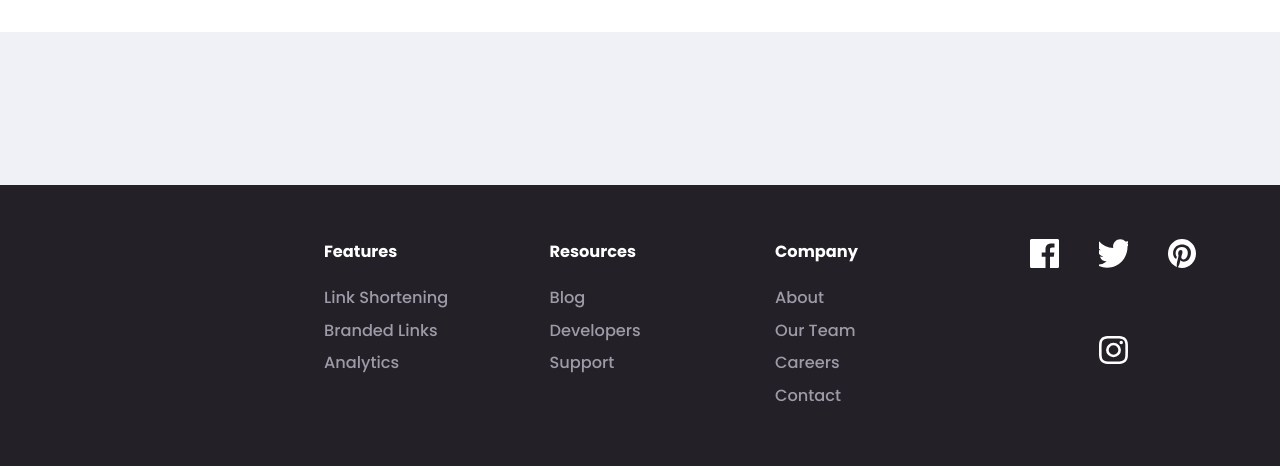
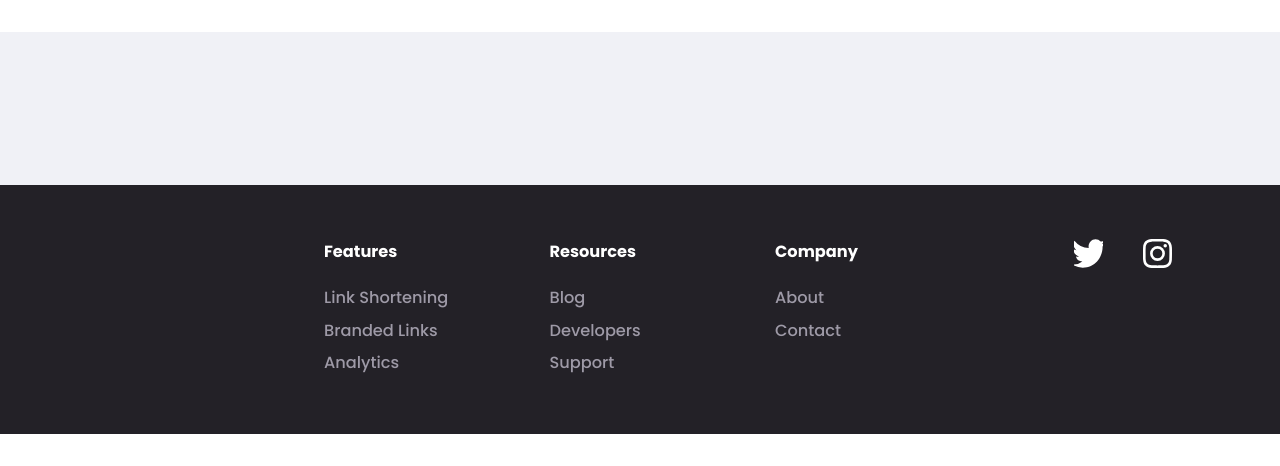
Before and after one commit to akkupy/sliceit, a Django app: page / in a window 1280 px wide; the page is wider, and only the part inside the window is pictured. Shown: the part 1022-1488 px from the top of that part. After the commit the page ends 1456 px from the top of that part, so only its background shows below. Run offline with Django 4.2, Linux system fonts and the light colour scheme.

Commit message:
Updated Footer

```diff
--- a/web/templates/index.html
+++ b/web/templates/index.html
@@ -118,28 +118,24 @@
       <article>
         <h4> Resources</h4>
         <ul class="gray-p">
-          <li><a href="/"> Blog</a></li>
-          <li><a href="/"> Developers</a></li>
-          <li><a href="/"> Support</a></li>
+          <li><a href="blog.akkupy.me"> Blog</a></li>
+          <li><a href="akkupy.me"> Developers</a></li>
+          <li><a href="https://t.me/akkupy"> Support</a></li>
         </ul>
       </article>
       <article>
         <h4> Company</h4>
         <ul class="gray-p">
-          <li><a href="/">About</a></li>
-          <li><a href="/">Our Team</a></li>
-          <li><a href="/">Careers</a></li>
-          <li><a href="/">Contact</a></li>
+          <li><a href="akkupy.me">About</a></li>
+          <li><a href="https://t.me/akkupy">Contact</a></li>
         </ul>
 
       </article>
 
       <!-- Social Media-->
       <article class="social-media">
-        <a href="/" target="_blank"></a><img src="{% static 'images/icon-facebook.svg' %}" alt="Facebook link"></a>
-        <a href="/" target="_blank"></a><img src="{% static 'images/icon-twitter.svg' %}" alt="Twitter link"></a>
-        <a href="/" target="_blank"></a><img src="{% static 'images/icon-pinterest.svg' %}" alt="Pinterest link"></a>
-        <a href="/" target="_blank"></a><img src="{% static 'images/icon-instagram.svg' %}" alt="Instagram link"></a>
+        <a href="https://twitter.com/akkupy" target="_blank"></a><img src="{% static 'images/icon-twitter.svg' %}" alt="Twitter link"></a>
+        <a href="https://www.instagram.com/akku.py/" target="_blank"></a><img src="{% static 'images/icon-instagram.svg' %}" alt="Instagram link"></a>
       </article>
     </section>
   </footer>
```
